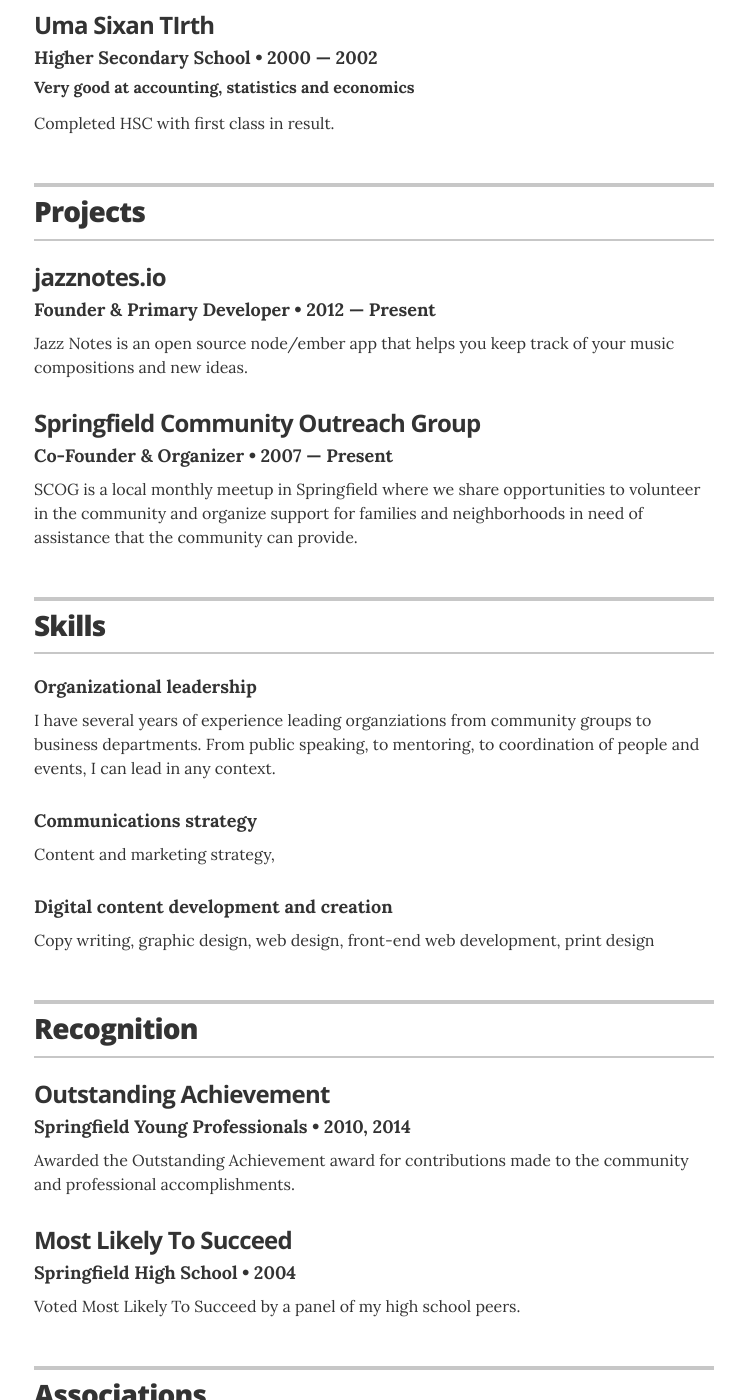
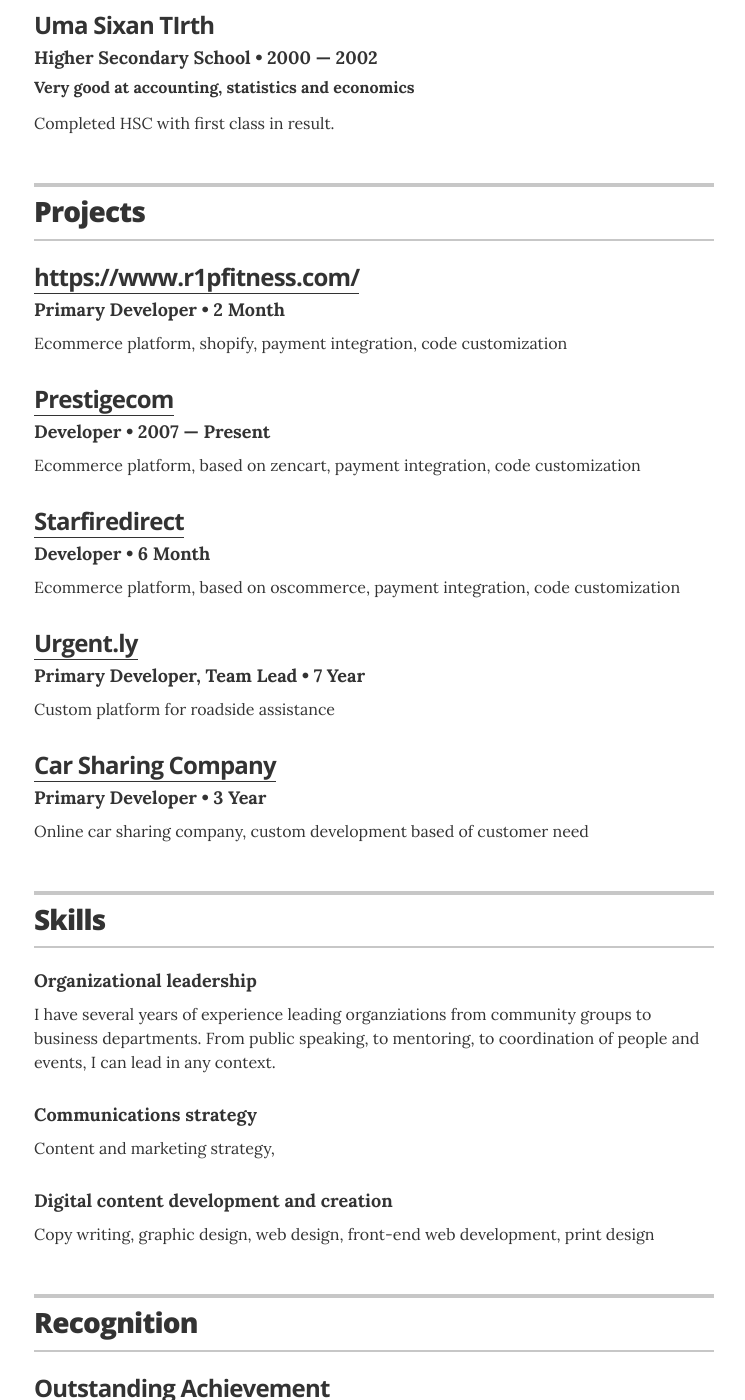
Before and after one commit to shahamitr/resume, a Jekyll site: the page built from index.html, in a window 1280 px wide and 1400 px high, scrolled down 1706 px. Shown: the whole window, without its empty margins (266-1011 px from the left). Built offline with Jekyll 4.4.1, drawn with Linux system fonts in a browser that asks for light colours.

Commit message:
Update projects.yml

```diff
--- a/_data/projects.yml
+++ b/_data/projects.yml
@@ -1,16 +1,37 @@
 # Projects
 # uncomment the urls if you wish to display them, and add your own URL
 
-# jazznotes.io
-- project: jazznotes.io
-  role: Founder & Primary Developer
-  duration: 2012 &mdash; Present
-  # url: "#"
-  description: Jazz Notes is an open source node/ember app that helps you keep track of your music compositions and new ideas.
+# https://www.r1pfitness.com/
+- project: https://www.r1pfitness.com/
+  role: Primary Developer
+  duration: 2 Month
+  url: "https://www.r1pfitness.com/"
+  description: Ecommerce platform, shopify, payment integration, code customization
 
 # Springfield Community Outreach Group
-- project: Springfield Community Outreach Group
-  role: Co-Founder & Organizer
+- project: Prestigecom
+  role: Developer
   duration: 2007 &mdash; Present
-  # url: "#"
-  description: SCOG is a local monthly meetup in Springfield where we share opportunities to volunteer in the community and organize support for families and neighborhoods in need of assistance that the community can provide.
+  url: "https://www.prestigecom.net.au/"
+  description: Ecommerce platform, based on zencart, payment integration, code customization
+
+# Springfield Community Outreach Group
+- project: Starfiredirect
+  role: Developer
+  duration: 6 Month
+  url: "https://starfiredirect.com/"
+  description: Ecommerce platform, based on oscommerce, payment integration, code customization
+
+# Springfield Community Outreach Group
+- project: Urgent.ly
+  role: Primary Developer, Team Lead
+  duration: 7 Year
+  url: "https://www.geturgently.com"
+  description: Custom platform for roadside assistance
+
+# Springfield Community Outreach Group
+- project: Car Sharing Company
+  role: Primary Developer
+  duration: 3 Year
+  url: "https://www.goget.com.au/"
+  description: Online car sharing company, custom development based of customer need
```
